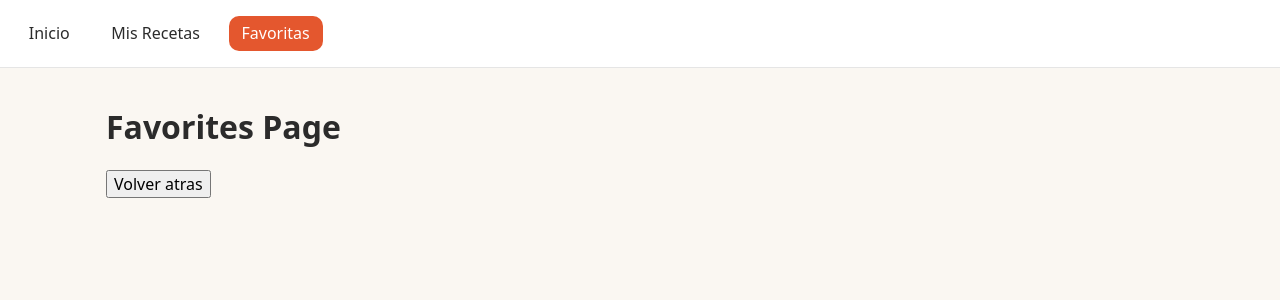
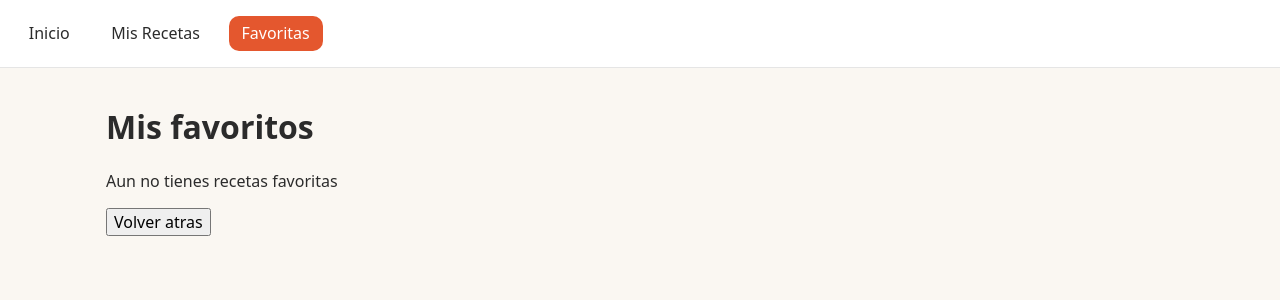
Before and after one commit to Frankl1nxd/recetario, a React (Vite) app: page /favoritas in a window 1280 px wide. Shown: the top 300 px of the page. Built offline with nearby package versions, Linux system fonts and the light colour scheme.

Commit message:
feat: agregue un boton de favorito en las tarjetas de las recetas y detalles de las recetas

```diff
--- /dev/null
+++ b/src/components/FavoriteButton.jsx
@@ -0,0 +1,7 @@
+export default function FavoriteButton({isFavorite, onToggle}) {
+    return (
+        <button onClick={onToggle} aria-pressed={isFavorite}>
+            {isFavorite ? '❤️ Quitar' : '🤍 Añadir'}
+        </button>
+    )
+}
--- a/src/components/RecipeCard.jsx
+++ b/src/components/RecipeCard.jsx
@@ -1,13 +1,24 @@
 import { Link } from "react-router-dom";
+import useFavorites from "../hooks/useFavorites";
+import FavoriteButton from "./FavoriteButton";
 
 export default function RecipeCard({ id, photo, name }) {
+    const { isFavorite, toggleFavorite } = useFavorites()
+    const recipe = { idMeal: id, strMeal: name, strMealThumb: photo }
+
     return (
-        <div>
-            <Link to={`/receta/${id}`} className="recipe-card">
-            <img src={photo} alt={name} />
-            <h3>{name}</h3>
+        <div className="recipe-card">
 
-        </Link>
+            <Link to={`/receta/${id}`} >
+                <img src={photo} alt={name} />
+                <h3>{name}</h3>
+
+
+            </Link>
+            <FavoriteButton
+                isFavorite={isFavorite(id)}
+                onToggle={() => toggleFavorite(recipe)}
+            />
         </div>
 
     )
--- a/src/components/RecipeList.jsx
+++ b/src/components/RecipeList.jsx
@@ -1,14 +1,19 @@
 
 import RecipeCard from "./RecipeCard";
+import useFavorites from "../hooks/useFavorites";
 
 export default function RecipeList({ recetas }) {
+    const { isFavorite, toggleFavorite} = useFavorites()
 
     return (
         <div className="recipe-grid">
             {recetas.map((receta) => {
               return <RecipeCard key={receta.idMeal} id={receta.idMeal} name={receta.strMeal} photo={receta.strMealThumb}/>
 
+
             })}
         </div>
+
+
     )
 }
--- a/src/hooks/useFavorites.js
+++ b/src/hooks/useFavorites.js
@@ -2,5 +2,6 @@ import { useContext } from "react";
 import { FavoritesContext } from "../context/FavoritesContext";
 
 export default function useFavorites(){
+
     return useContext(FavoritesContext)
 }
--- a/src/pages/FavoritesPage.jsx
+++ b/src/pages/FavoritesPage.jsx
@@ -1,10 +1,19 @@
 import BackButton from "../components/BackButton"
-import useLocalStorage from "../hooks/useLocalStorage"
+import RecipeList from "../components/RecipeList"
+import useFavorites from "../hooks/useFavorites"
+
 export default function FavoritesPage() {
-    //const [times, setTimes] = useLocalStorage('times', 0)
+    const {favorites} = useFavorites()
     return (
         <div>
-            <h1> Favorites Page</h1>
+            <h1>Mis favoritos</h1>
+            {favorites.length === 0 ? (
+                <p>Aun no tienes recetas favoritas</p>
+            ): (
+                    <RecipeList recetas = { favorites }/>
+
+            )}
+
             <BackButton />
         </div>
     )
--- a/src/pages/HomePage.jsx
+++ b/src/pages/HomePage.jsx
@@ -58,8 +58,6 @@ export default function HomePage() {
                 </div>
             )}
 
-
-
         </div>
     )
 }
--- a/src/pages/MyRecipesPage.jsx
+++ b/src/pages/MyRecipesPage.jsx
@@ -2,7 +2,7 @@ import BackButton from "../components/BackButton"
 export default function MyRecipesPage() {
     return (
         <div>
-            <h1> Favorites Page</h1>
+            <h1> Mis recetas </h1>
             <BackButton />
         </div>
     )
--- a/src/pages/RecipeDetailPage.jsx
+++ b/src/pages/RecipeDetailPage.jsx
@@ -2,8 +2,11 @@ import { useParams } from "react-router-dom"
 import useFetch from "../hooks/useFetch"
 import getIngredients from "../utils/getIngredients"
 import BackButton from "../components/BackButton"
+import useFavorites from "../hooks/useFavorites"
+import FavoriteButton from "../components/FavoriteButton"
 
 export default function RecipeDetailPage() {
+    const { isFavorite, toggleFavorite } = useFavorites()
     const { id } = useParams()
 
     const url = `https://www.themealdb.com/api/json/v1/1/lookup.php?i=${id}`
@@ -25,6 +28,10 @@ export default function RecipeDetailPage() {
             <article className="recipe-detail">
                 <img src={recipeDetail.strMealThumb} alt={recipeDetail.strMeal} />
                 <h1>{recipeDetail.strMeal}</h1>
+                <FavoriteButton
+                    isFavorite={isFavorite(recipeDetail.idMeal)}
+                    onToggle={() => toggleFavorite(recipeDetail)}
+                />
                 <p>{recipeDetail.strCategory}</p>
                 <p>{recipeDetail.strArea}</p>
 
```
